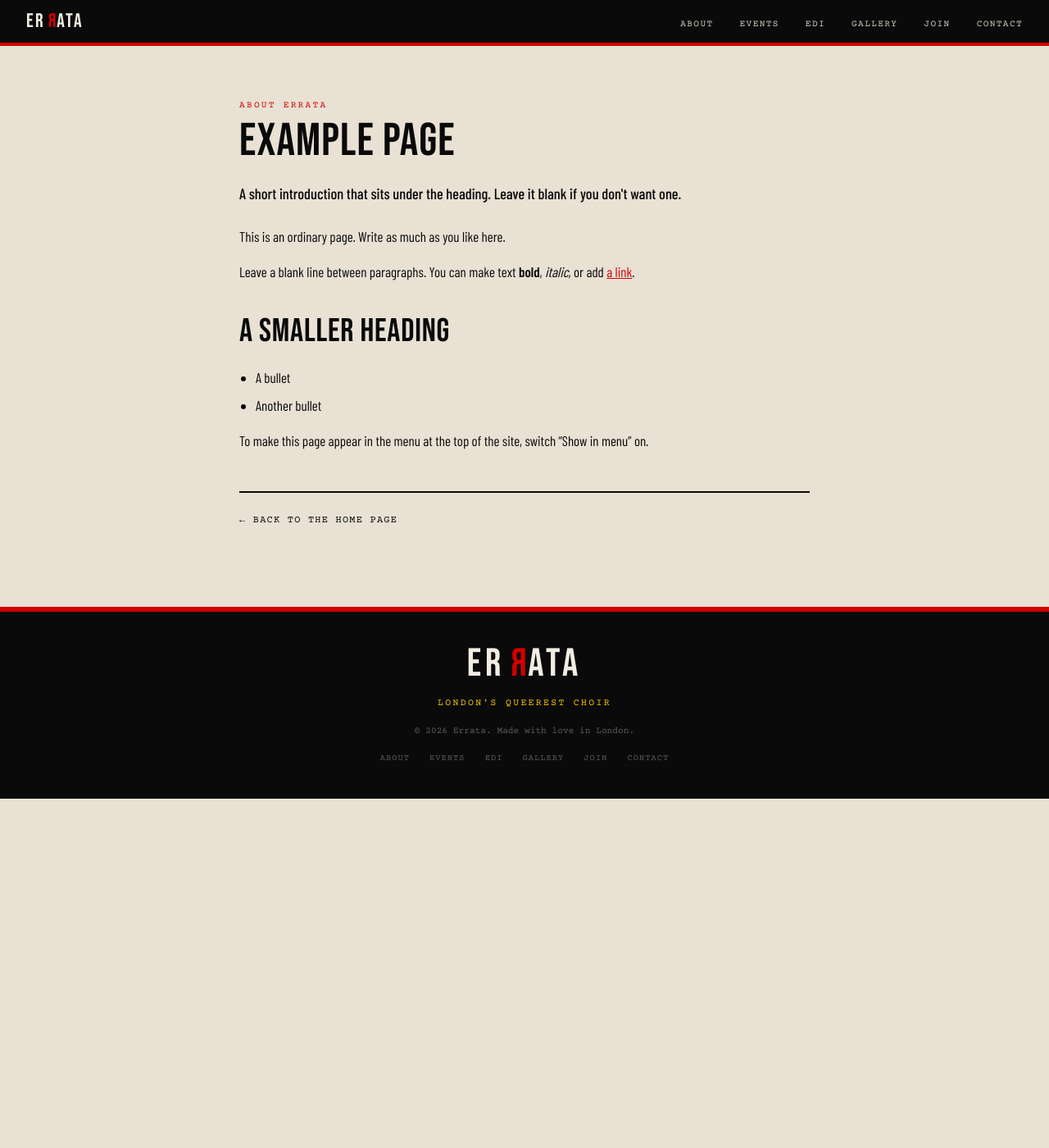
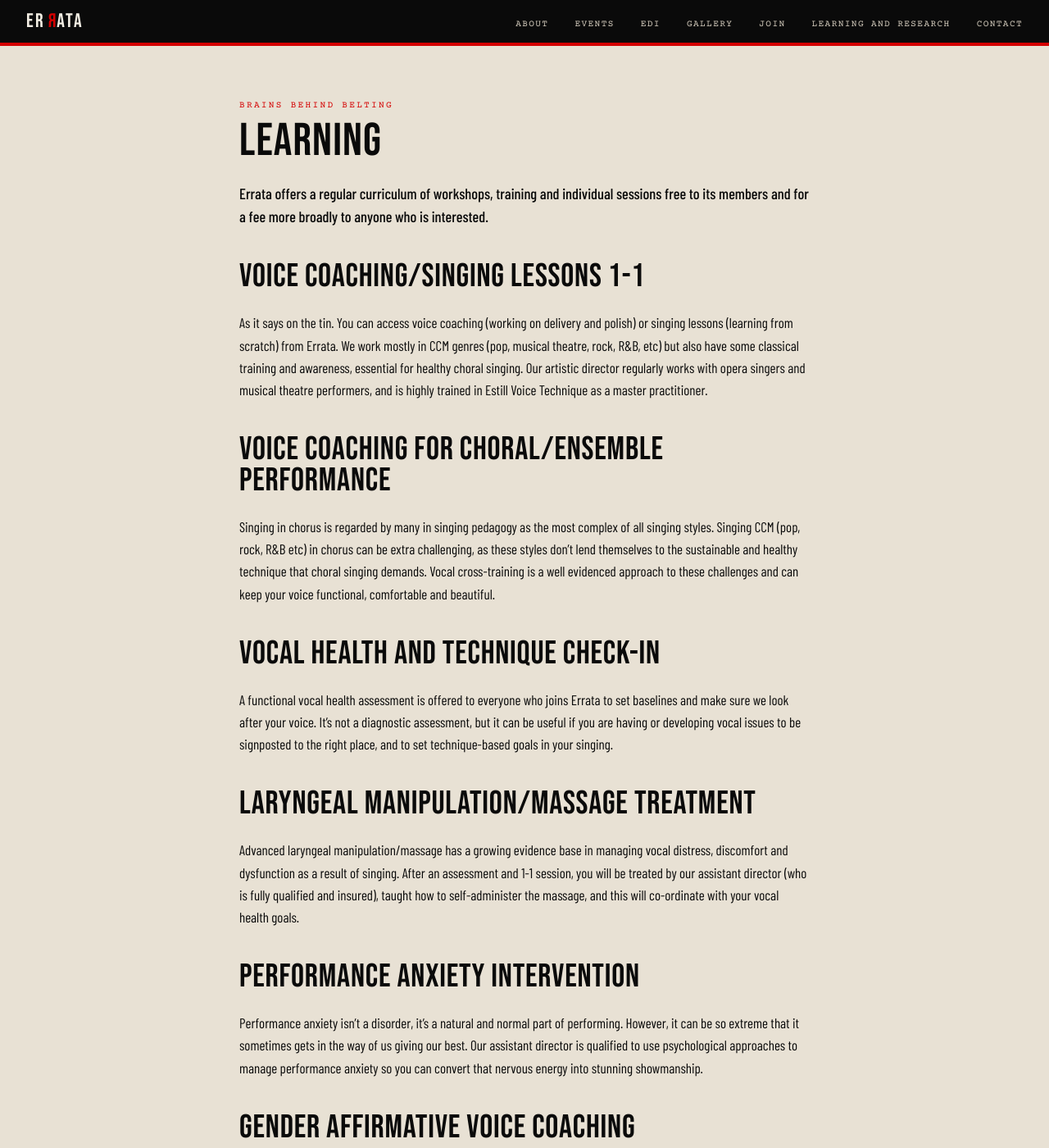
Before and after one commit to drrobagnew/Errata, a Jekyll site: the page built from pages/example-page.md, in a window 1280 px wide and 1400 px high. Shown: the whole window at 82% size. Built offline with Jekyll 4.4.1, drawn with Linux system fonts in a browser that asks for light colours; some web fonts are replaced; some of the changed text lies outside the part shown.

Commit message:
Update pages/example-page.md (via Pages CMS)

```diff
--- a/pages/example-page.md
+++ b/pages/example-page.md
@@ -1,20 +1,57 @@
 ---
-title: Example page
-eyebrow: About Errata
-intro: A short introduction that sits under the heading. Leave it blank if you don't want one.
-nav: false
+title: Learning
+eyebrow: Brains behind belting
+intro: "Errata offers a regular curriculum of workshops, training and individual
+  sessions free to its members and for a fee more broadly to anyone who is
+  interested. "
+nav: true
+nav_label: Learning and Research
 nav_order: 10
-image: ""
-image_caption: ""
 ---
+## Voice Coaching/Singing Lessons 1-1
 
-This is an ordinary page. Write as much as you like here.
+As it says on the tin. You can access voice coaching (working on delivery and polish) or singing lessons (learning from scratch) from Errata. We work mostly in CCM genres (pop, musical theatre, rock, R&B, etc) but also have some classical training and awareness, essential for healthy choral singing. Our artistic director regularly works with opera singers and musical theatre performers, and is highly trained in Estill Voice Technique as a master practitioner.
 
-Leave a blank line between paragraphs. You can make text **bold**, *italic*, or add [a link](https://errata.studio).
+## Voice Coaching for Choral/Ensemble Performance
 
-## A smaller heading
+Singing in chorus is regarded by many in singing pedagogy as the most complex of all singing styles. Singing CCM (pop, rock, R&B etc) in chorus can be extra challenging, as these styles don't lend themselves to the sustainable and healthy technique that choral singing demands. Vocal cross-training is a well evidenced approach to these challenges and can keep your voice functional, comfortable and beautiful.
 
-- A bullet
-- Another bullet
+## Vocal Health and Technique Check-In
 
-To make this page appear in the menu at the top of the site, switch "Show in menu" on.
+A functional vocal health assessment is offered to everyone who joins Errata to set baselines and make sure we look after your voice. It's not a diagnostic assessment, but it can be useful if you are having or developing vocal issues to be signposted to the right place, and to set technique-based goals in your singing.
+
+## Laryngeal Manipulation/Massage Treatment
+
+Advanced laryngeal manipulation/massage has a growing evidence base in managing vocal distress, discomfort and dysfunction as a result of singing. After an assessment and 1-1 session, you will be treated by our assistant director (who is fully qualified and insured), taught how to self-administer the massage, and this will co-ordinate with your vocal health goals.
+
+## Performance Anxiety Intervention
+
+Performance anxiety isn't a disorder, it's a natural and normal part of performing. However, it can be so extreme that it sometimes gets in the way of us giving our best. Our assistant director is qualified to use psychological approaches to manage performance anxiety so you can convert that nervous energy into stunning showmanship.
+
+## Gender Affirmative Voice Coaching
+
+This work covers pitch, resonance, weight and the habits of speech and singing that often carry the sense of gender, at whatever pace suits you, and towards a voice that you feel sounds like you. Vocal health runs through all of it, so nothing you learn here costs you range or comfort later.
+
+## Acting for Performance Choirs
+
+A choir that only sings is leaving half the performance on the table. This covers what to do with your face, your eyes and your body while you sing, how to hold a character without losing the line, and how to move as a group without it looking drilled. No acting experience needed.
+
+## Basic Music Theory for Choral Singing
+
+Enough theory to make rehearsals easier, and no more. Reading a stave, finding your note, counting a rhythm you haven't heard before, and understanding why your part does what it does against everyone else's. Useful whether you read fluently, half remember school recorder lessons, or have never looked at a score. Theory is a tool for singing, not an entrance exam.
+
+## Song-writing
+
+Writing your own material, from a first idea to something a choir can actually sing. We look at lyrics, melody, structure and arranging for voices in parts, alongside the practical business of getting a song out of your head and onto paper.
+
+## Affirmative Neurodiverse Approaches
+
+Rehearsals are noisy, socially demanding and full of unwritten rules, which makes them hard work for a lot of neurodivergent singers. This is practical support for learning music in the way you actually process it, managing sensory load in the room, and asking for what you need without having to explain yourself twice. The starting point is that how you work isn't the problem.
+
+## Improvisation in Comedy
+
+Improvisation requires the development of ease, connection and authenticity but with the energy to respond to the situation authentically, as a performance. These are skills essential in performance choir singing and we have access to some great, experienced performers.
+
+## Drag and Cabaret Performance
+
+Building and performing a drag persona: look, name, walk, lip sync, timing, and the difference between a number that goes fine and one that lands. Drag has a long shared history with queer choirs and we treat it as a craft, which mostly means practising it rather than talking about it.
```
